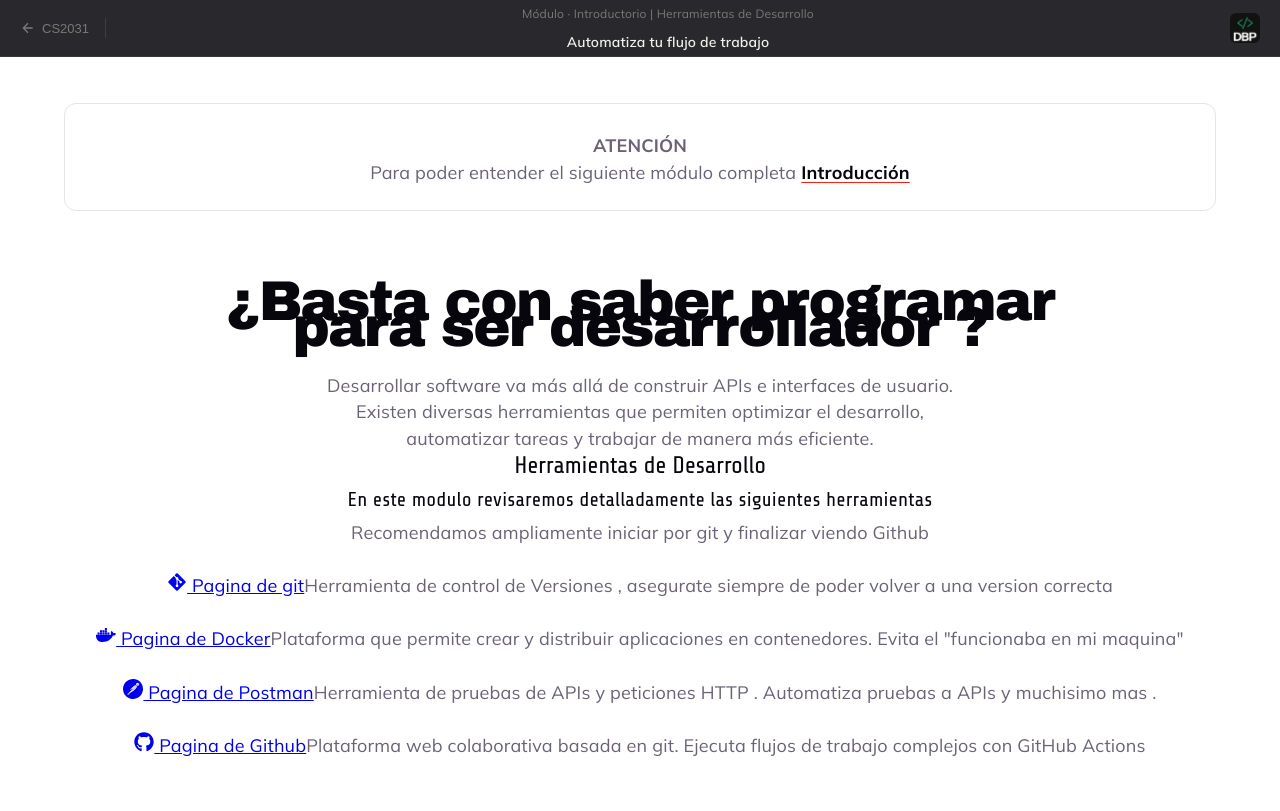
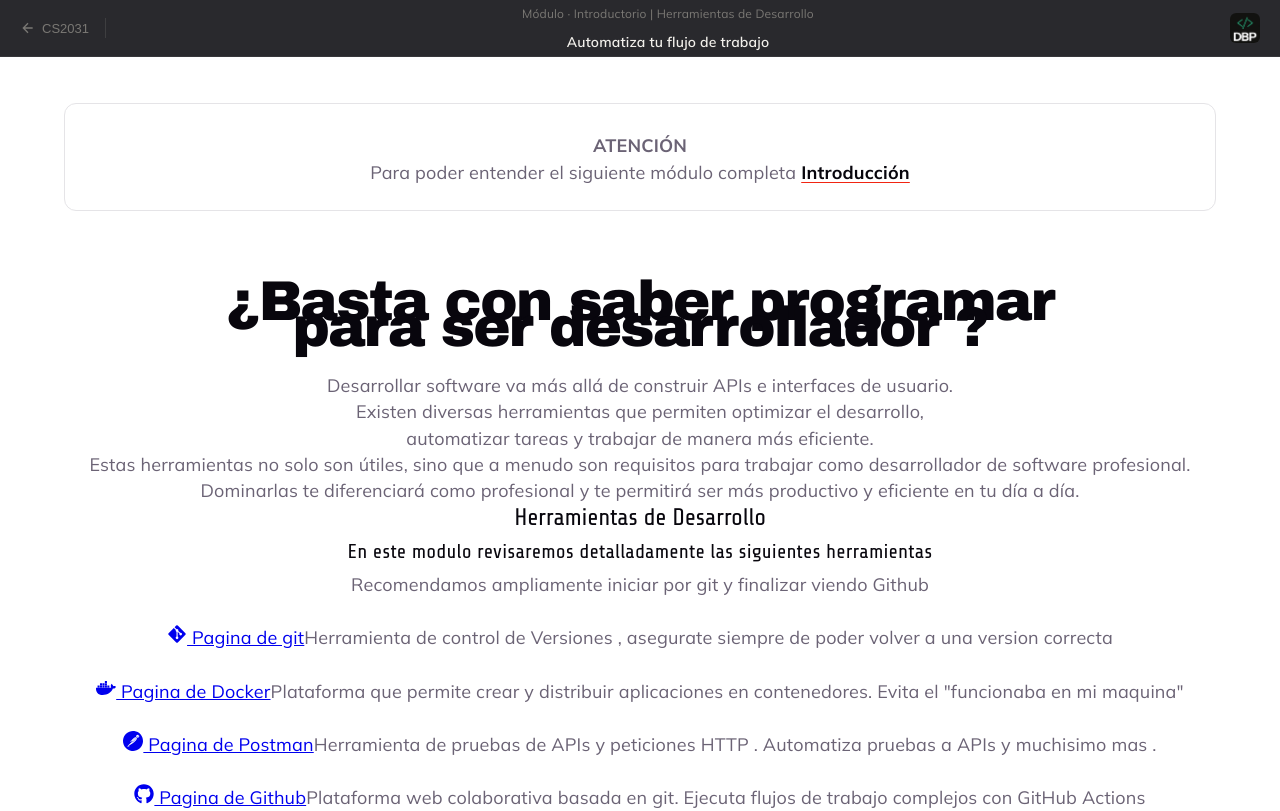
Before and after one commit to Lazheart/DBP-CS2031, a React (Vite) app: page /DBP-CS2031/tools in a window 1280 px wide. Built offline with nearby package versions, Linux system fonts and the light colour scheme; a web font is replaced by a local one.

Commit message:
refactor: migrate ToolsPage to use ModuleSessionCard component and make card number optional

```diff
--- a/src/pages/tools/ToolsPage.tsx
+++ b/src/pages/tools/ToolsPage.tsx
@@ -19,7 +19,7 @@
 
             <h1 className="">¿Basta con saber programar <br /> para ser desarrollador ?</h1>
 
-            <div className="toolpage-description padding-20px">
+            <div className="toolpage-body padding-20px">
                 <p>
                     Desarrollar software va más allá de construir APIs e interfaces de usuario.
                     <br />Existen diversas herramientas que permiten optimizar el desarrollo,
@@ -27,11 +27,23 @@
                 </p>
             </div>
 
+            <div className="toolpage-desc padding-20px">
+                <p>
+                    Estas herramientas no solo son útiles, sino que a menudo son requisitos para
+                    trabajar como desarrollador de software profesional.
+                    <br />Dominarlas te diferenciará como profesional y te permitirá ser más
+                    productivo y eficiente en tu día a día.
+                </p>
+
+                <p>
+                     <h2>Herramientas de Desarrollo</h2>
+                     <h3>En este modulo revisaremos detalladamente las siguientes herramientas</h3>
+                     <p> Recomendamos ampliamente iniciar por git y finalizar viendo Github</p>
+                     <br />
+                </p>
+            </div>
+
             <div className="toolspage-subtopics padding-20px">
-                <h2>Herramientas de Desarrollo</h2>
-                <h3>En este modulo revisaremos detalladamente las siguientes herramientas</h3>
-                <p> Recomendamos ampliamente iniciar por git y finalizar viendo Github</p>
-                <br />
                 <div>
                 <Link to="/tools/git" className="flex items-center gap-2"><FaGitAlt size={20} /> Pagina de git</Link>
                     Herramienta de control de Versiones , asegurate siempre de poder volver a una version correcta
```
